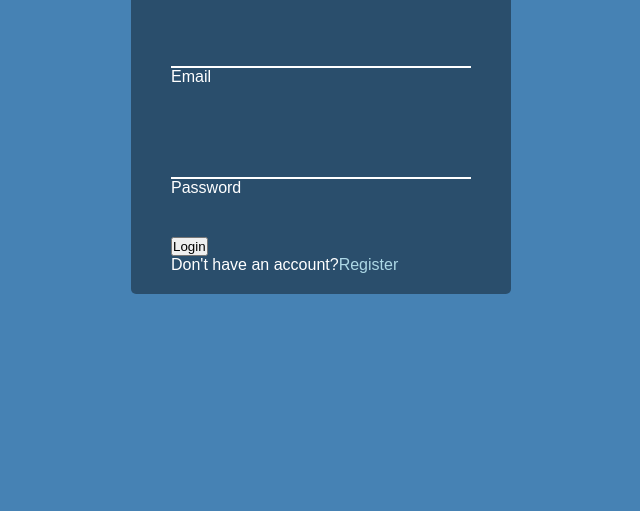
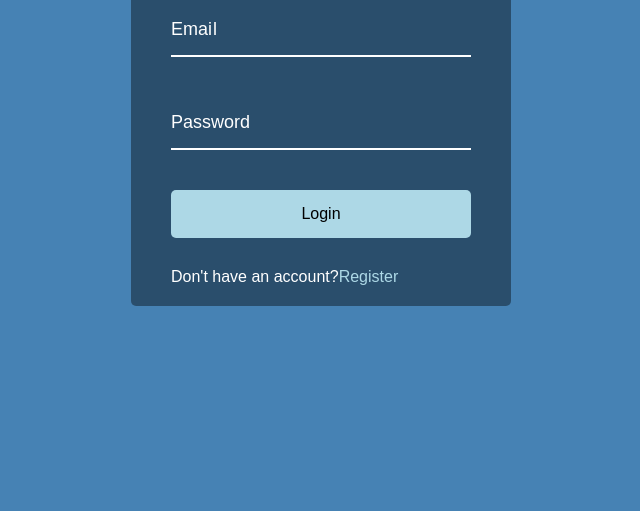
Before and after one commit to suresh4sparktics/javascript_projects, a plain HTML site: page Form Wave Animation/index.html in a window 1280 px wide. Shown: the part 289-800 px from the top of the page, without its empty margins (319-959 px from the left). Drawn offline with Linux system fonts and the light colour scheme; a web font is replaced by a local one.

Commit message:
Form Wave Animation

```diff
--- a/Form Wave Animation/script.js
+++ b/Form Wave Animation/script.js
@@ -0,0 +1,11 @@
+const labels = document.querySelectorAll(".form-control label");
+
+labels.forEach((label) => {
+  label.innerHTML = label.innerText
+    .split("")
+    .map(
+      (letter, idx) =>
+        `<span style="transition-delay:${idx * 50}ms">${letter}</span>`
+    )
+    .join("");
+});
--- a/Form Wave Animation/style.css
+++ b/Form Wave Animation/style.css
@@ -34,6 +34,29 @@ body {
   color: lightblue;
 }
 
+.btn {
+  cursor: pointer;
+  display: inline-block;
+  width: 100%;
+  background: lightblue;
+  padding: 15px;
+  font-family: inherit;
+  font-size: 16px;
+  border: 0;
+  border-radius: 5px;
+}
+
+.btn:focus {
+  outline: 0;
+}
+
+.btn:active {
+  transform: scale(0.98);
+}
+
+.text {
+  margin-top: 30px;
+}
 .form-control {
   position: relative;
   margin: 20px 0 40px;
@@ -49,3 +72,27 @@ body {
   padding: 15px 0;
   font-size: 18px;
 }
+.form-control input:focus,
+.form-control input:valid {
+  outline: 0;
+  border-bottom-color: lightblue;
+}
+
+.form-control label {
+  position: absolute;
+  top: 15px;
+  left: 0;
+}
+
+.form-control label span {
+  display: inline-block;
+  font-size: 18px;
+  min-width: 5px;
+  transition: 0.3s cubic-bezier(0.68, -0.55, 0.2651, 1.55);
+}
+
+.form-control input:focus + label span,
+.form-control input:valid + label span {
+  color: lightblue;
+  transform: translateY(-30px);
+}
```
Also changed, not shown: Form Wave Animation/index.html (+7 -0 lines), 1 other file.
